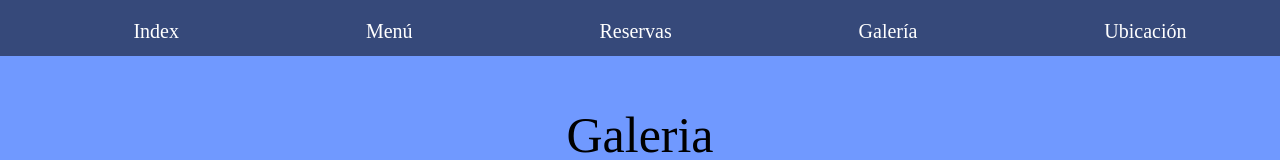
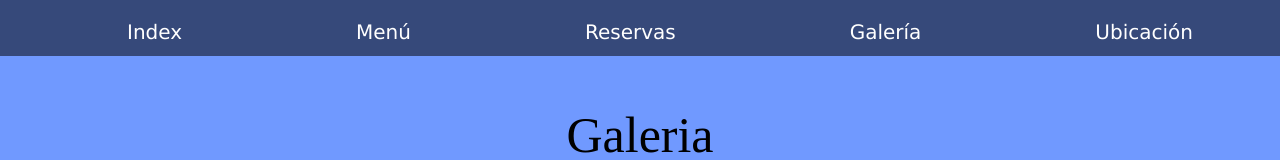
Before and after one commit to Pablobalmis/Pablobalmis.github.io, a plain HTML site: page HTML/Galeria.html in a window 1280 px wide. Shown: the top 160 px of the page. Drawn offline with Linux system fonts and the light colour scheme.

Commit message:
Se corrige todo

```diff
--- a/CSS/Galeria.css
+++ b/CSS/Galeria.css
@@ -35,7 +35,7 @@ nav ul
 {
     display:flex;
     list-style: none;
-    font: verdana;
+    font-family: verdana;
     font-size: 20px;
     justify-content: space-around;
 }
--- a/CSS/Reservas.css
+++ b/CSS/Reservas.css
@@ -31,7 +31,7 @@ nav ul
 {
     display:flex;
     list-style: none;
-    font: verdana;
+    font-family: verdana;
     font-size: 20px;
     justify-content: space-around;
 }
```
